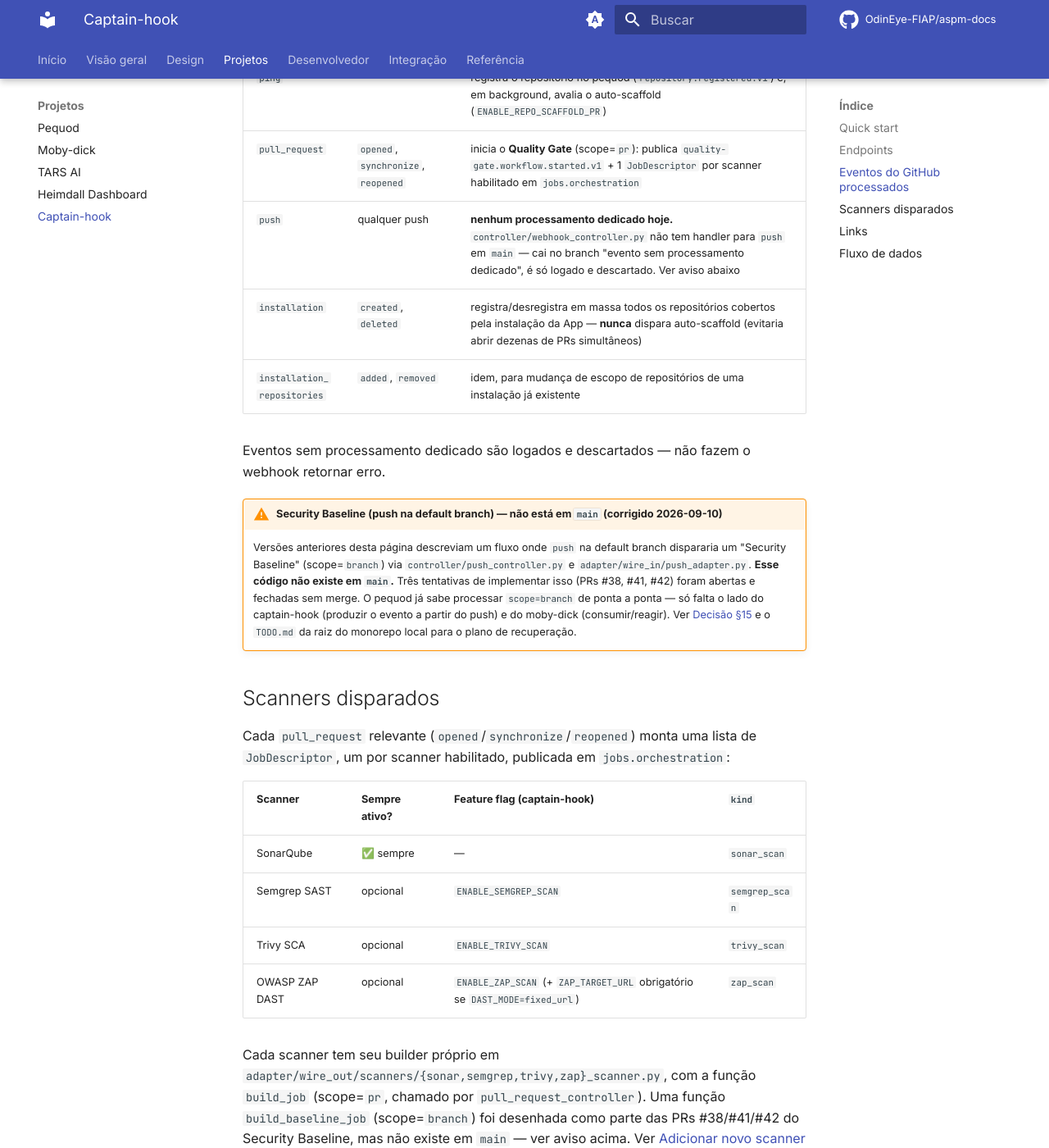
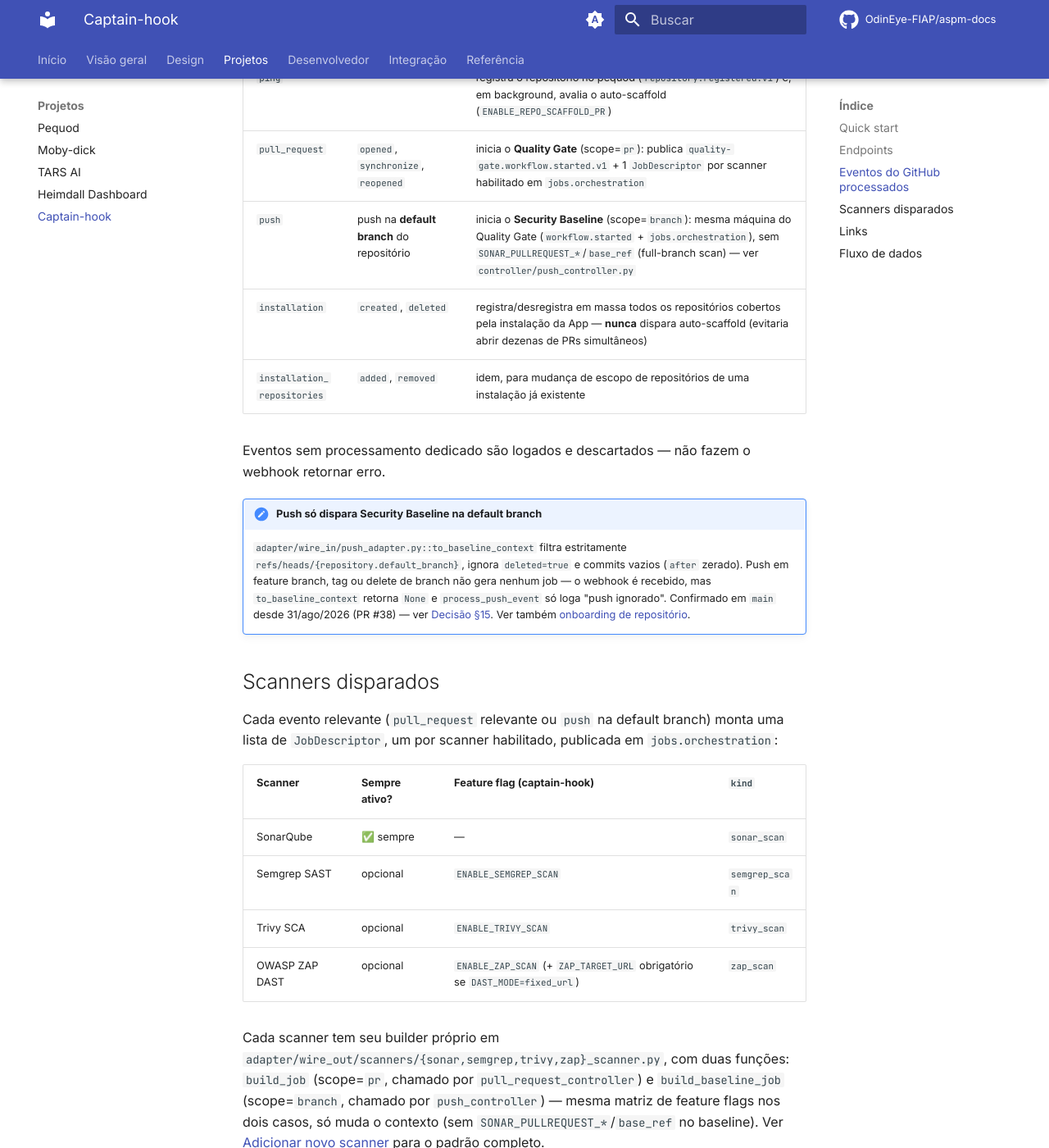
Before and after one commit to OdinEye-FIAP/aspm-docs, an MkDocs documentation site: the page built from docs/captain-hook.md, in a window 1280 px wide and 1400 px high, scrolled down 1266 px. Shown: the whole window at 82% size. Built offline with MkDocs 1.6.1 and Material for MkDocs 9.7.7, drawn with Linux system fonts in a browser that asks for light colours; comment, search, counter and statistics services are not loaded; some of the changed text lies outside the part shown.

Commit message:
docs: corrigir captain-hook.md e moby-dick.md - Security Baseline confirmado em main

````diff
--- a/docs/captain-hook.md
+++ b/docs/captain-hook.md
@@ -30,18 +30,18 @@ uvicorn main:app --host 0.0.0.0 --port 8080
 |---|---|---|
 | `ping` | — | registra o repositório no pequod (`repository.registered.v1`) e, em background, avalia o auto-scaffold (`ENABLE_REPO_SCAFFOLD_PR`) |
 | `pull_request` | `opened`, `synchronize`, `reopened` | inicia o **Quality Gate** (scope=`pr`): publica `quality-gate.workflow.started.v1` + 1 `JobDescriptor` por scanner habilitado em `jobs.orchestration` |
-| `push` | qualquer push | **nenhum processamento dedicado hoje.** `controller/webhook_controller.py` não tem handler para `push` em `main` — cai no branch "evento sem processamento dedicado", é só logado e descartado. Ver aviso abaixo |
+| `push` | push na **default branch** do repositório | inicia o **Security Baseline** (scope=`branch`): mesma máquina do Quality Gate (`workflow.started` + `jobs.orchestration`), sem `SONAR_PULLREQUEST_*`/`base_ref` (full-branch scan) — ver `controller/push_controller.py` |
 | `installation` | `created`, `deleted` | registra/desregistra em massa todos os repositórios cobertos pela instalação da App — **nunca** dispara auto-scaffold (evitaria abrir dezenas de PRs simultâneos) |
 | `installation_repositories` | `added`, `removed` | idem, para mudança de escopo de repositórios de uma instalação já existente |
 
 Eventos sem processamento dedicado são logados e descartados — não fazem o webhook retornar erro.
 
-!!! warning "Security Baseline (push na default branch) — não está em `main` (corrigido 2026-09-10)"
-    Versões anteriores desta página descreviam um fluxo onde `push` na default branch dispararia um "Security Baseline" (scope=`branch`) via `controller/push_controller.py` e `adapter/wire_in/push_adapter.py`. **Esse código não existe em `main`.** Três tentativas de implementar isso (PRs #38, #41, #42) foram abertas e fechadas sem merge. O pequod já sabe processar `scope=branch` de ponta a ponta — só falta o lado do captain-hook (produzir o evento a partir do push) e do moby-dick (consumir/reagir). Ver [Decisão §15](overview/decisions.md#15-quality-gate-com-scopepr-e-scopebranch-security-baseline--nova) e o `TODO.md` da raiz do monorepo local para o plano de recuperação.
+!!! note "Push só dispara Security Baseline na default branch"
+    `adapter/wire_in/push_adapter.py::to_baseline_context` filtra estritamente `refs/heads/{repository.default_branch}`, ignora `deleted=true` e commits vazios (`after` zerado). Push em feature branch, tag ou delete de branch não gera nenhum job — o webhook é recebido, mas `to_baseline_context` retorna `None` e `process_push_event` só loga "push ignorado". Confirmado em `main` desde 31/ago/2026 (PR #38) — ver [Decisão §15](overview/decisions.md#15-quality-gate-com-scopepr-e-scopebranch-security-baseline--ponta-a-ponta-em-main-reconfirmado-2026-09-10). Ver também [onboarding de repositório](integration/onboarding-repo.md).
 
 ## Scanners disparados
 
-Cada `pull_request` relevante (`opened`/`synchronize`/`reopened`) monta uma lista de `JobDescriptor`, um por scanner habilitado, publicada em `jobs.orchestration`:
+Cada evento relevante (`pull_request` relevante ou `push` na default branch) monta uma lista de `JobDescriptor`, um por scanner habilitado, publicada em `jobs.orchestration`:
 
 | Scanner | Sempre ativo? | Feature flag (captain-hook) | `kind` |
 |---|---|---|---|
@@ -50,10 +50,10 @@ Cada `pull_request` relevante (`opened`/`synchronize`/`reopened`) monta uma list
 | Trivy SCA | opcional | `ENABLE_TRIVY_SCAN` | `trivy_scan` |
 | OWASP ZAP DAST | opcional | `ENABLE_ZAP_SCAN` (+ `ZAP_TARGET_URL` obrigatório se `DAST_MODE=fixed_url`) | `zap_scan` |
 
-Cada scanner tem seu builder próprio em `adapter/wire_out/scanners/{sonar,semgrep,trivy,zap}_scanner.py`, com a função `build_job` (scope=`pr`, chamado por `pull_request_controller`). Uma função `build_baseline_job` (scope=`branch`) foi desenhada como parte das PRs #38/#41/#42 do Security Baseline, mas não existe em `main` — ver aviso acima. Ver [Adicionar novo scanner](developer/adding-a-scanner.md) para o padrão completo do que existe hoje.
+Cada scanner tem seu builder próprio em `adapter/wire_out/scanners/{sonar,semgrep,trivy,zap}_scanner.py`, com duas funções: `build_job` (scope=`pr`, chamado por `pull_request_controller`) e `build_baseline_job` (scope=`branch`, chamado por `push_controller`) — mesma matriz de feature flags nos dois casos, só muda o contexto (sem `SONAR_PULLREQUEST_*`/`base_ref` no baseline). Ver [Adicionar novo scanner](developer/adding-a-scanner.md) para o padrão completo.
 
 !!! tip "SONAR_PROJECT_KEY"
-    `SONAR_PROJECT_KEY` é sempre `f"gh_{repository.id}"`, montado em `adapter/wire_out/scanners/sonar_scanner.py` (`build_job`). `repository.id` é imutável no GitHub — sobrevive a rename/transfer. Ver [Decisão §13](overview/decisions.md#13-sonar_project_key-derivado-de-githubrepositoryid) e [JobDescriptor](reference/job-descriptor.md#convenção-sonar_project_key).
+    `SONAR_PROJECT_KEY` é sempre `f"gh_{repository.id}"`, montado em `adapter/wire_out/scanners/sonar_scanner.py` (`build_job`/`build_baseline_job`). `repository.id` é imutável no GitHub — sobrevive a rename/transfer. Ver [Decisão §13](overview/decisions.md#13-sonar_project_key-derivado-de-githubrepositoryid) e [JobDescriptor](reference/job-descriptor.md#convenção-sonar_project_key).
 
 ## Links
 
@@ -72,8 +72,8 @@ flowchart LR
   HD[heimdall-dashboard]
 
   GH -->|pull_request opened/synchronize/reopened| CH
+  GH -->|push na default branch| CH
   GH -->|ping / installation(_repositories)| CH
-  GH -.->|push - recebido, sem handler em main| CH
   HD -->|GET live-info / POST scaffold-pr| CH
   CH -->|publish jobs.orchestration N scanners + quality-gate.workflow.started.v1| K
 ```
````
Also changed, not shown: docs/moby-dick.md (+12 -8 lines).
